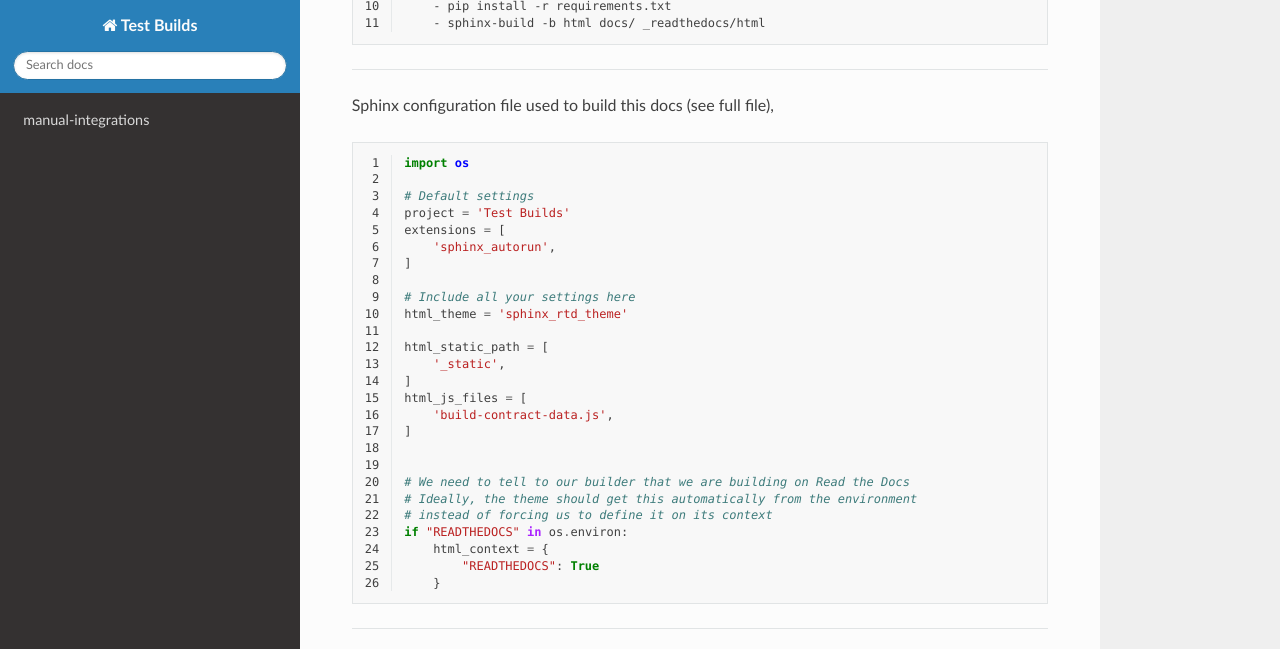
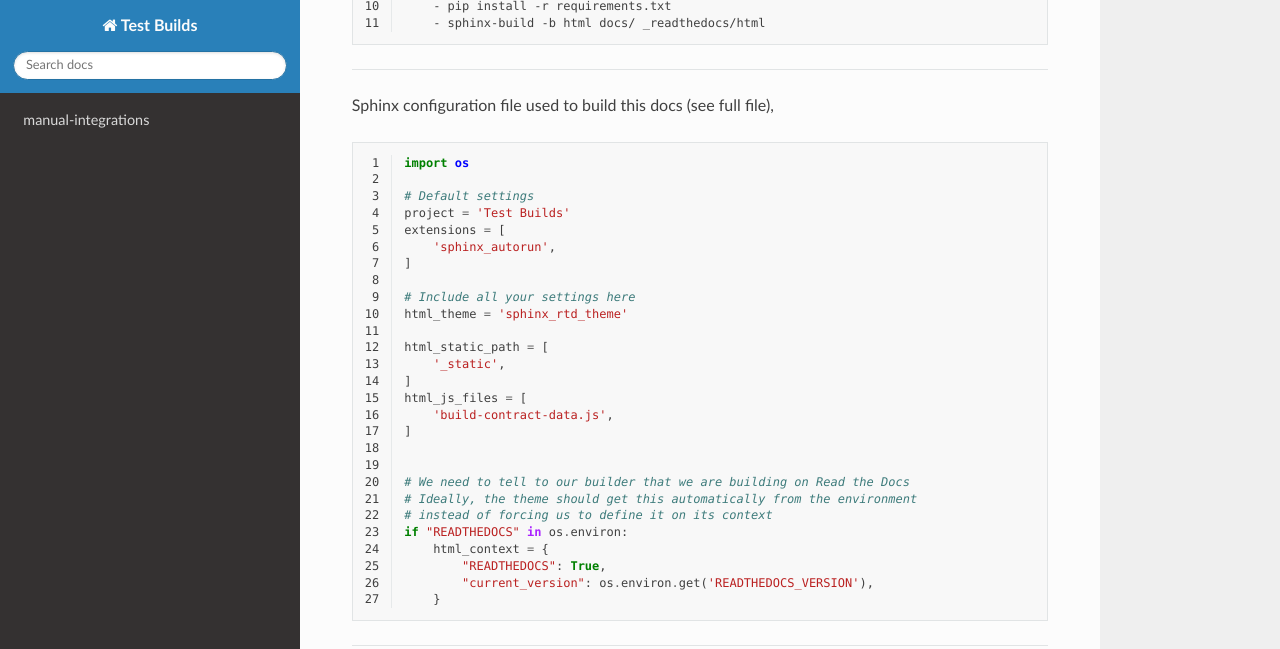
Before and after one commit to readthedocs/test-builds, a Sphinx documentation site: the page built from docs/index.rst, in a window 1280 px wide and 900 px high, scrolled down 543 px, cut to the strip 0-649 px from the top of the window. Built offline with Sphinx 7.4.7 and the Read the Docs theme 2.0.0, drawn with Linux system fonts in a browser that asks for light colours.

Commit message:
Hrm, we need the `current_version` in the context as well

```diff
--- a/docs/conf.py
+++ b/docs/conf.py
@@ -22,5 +22,6 @@ html_js_files = [
 # instead of forcing us to define it on its context
 if "READTHEDOCS" in os.environ:
     html_context = {
-        "READTHEDOCS": True
+        "READTHEDOCS": True,
+        "current_version": os.environ.get('READTHEDOCS_VERSION'),
     }
```
